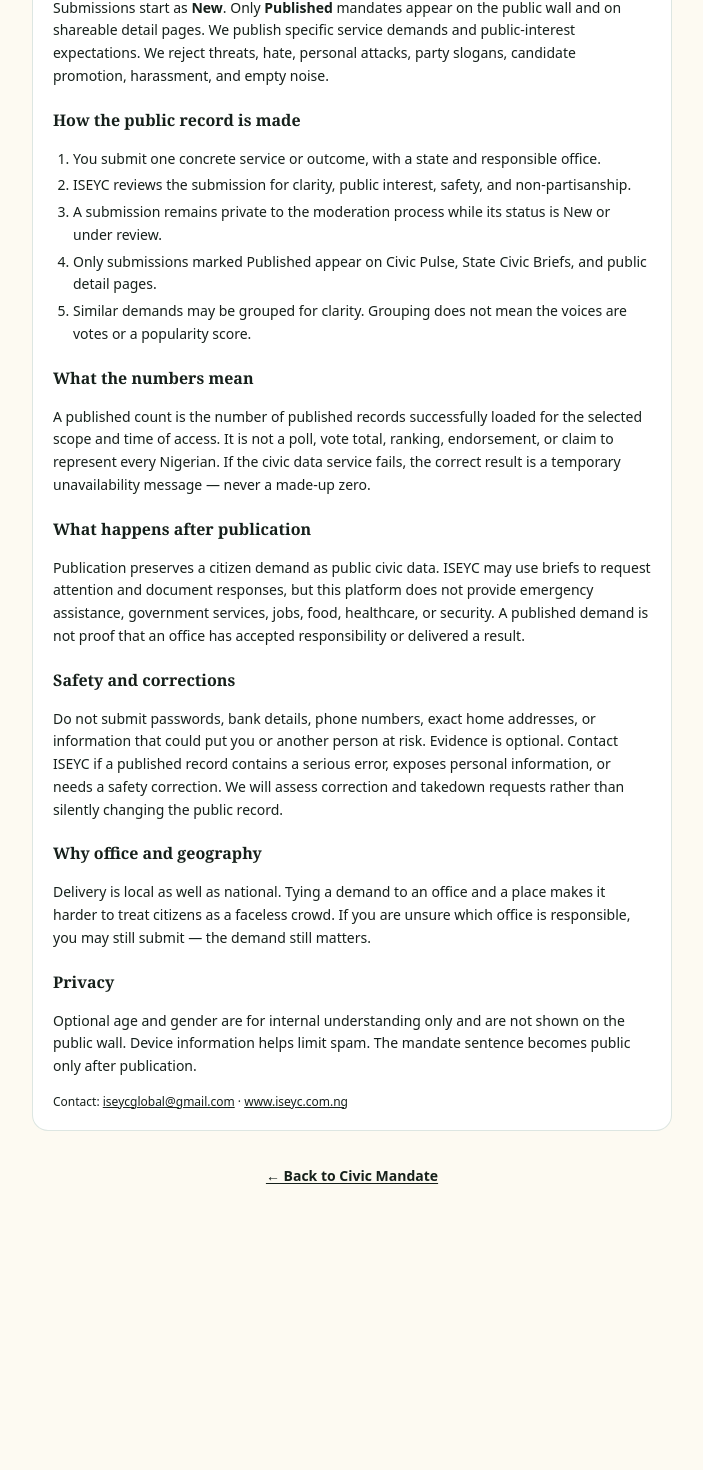
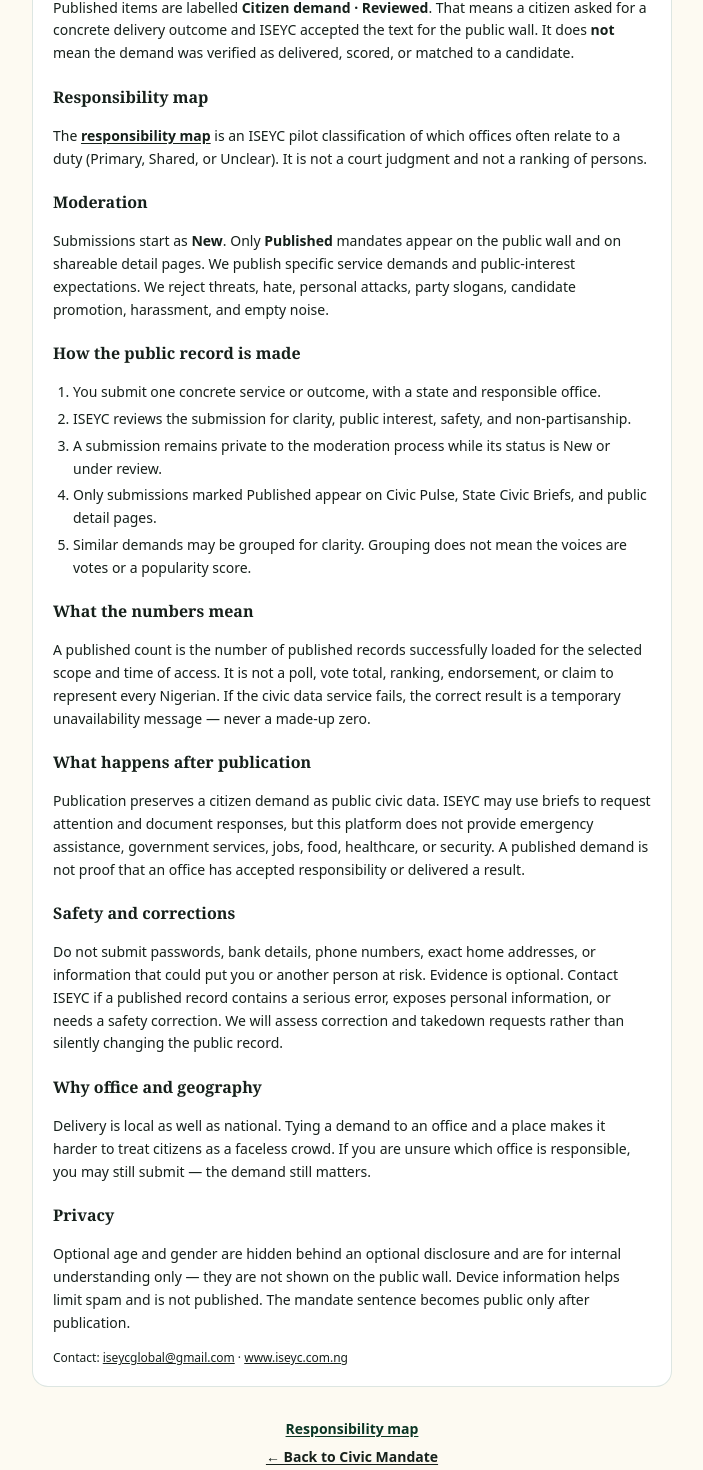
Before and after one commit to mrzulqarnainnadabo/2027-street-mandate, a Next.js app: page /about in a window 1280 px wide. Shown: the part 720-2190 px from the top of the page, without its empty margins (288-991 px from the left). Before the commit the page ends 1947 px from the top, so only its background shows below. Built offline with nearby package versions, Linux system fonts and the light colour scheme.

Commit message:
feat: freeze banner (opt-in env), methodology on about, map in hero
- FreezeBanner only when NEXT_PUBLIC_CIVIC_FREEZE=1 (off by default)
- About: statement class + responsibility map section
- Hero: link to /map
Still draft PR; no production merge.

```diff
--- a/app/about/page.tsx
+++ b/app/about/page.tsx
@@ -1,5 +1,6 @@
 import Link from "next/link";
 import { ISEYC_SEAL_SRC, ISEYC_WEB, ISEYC_EMAIL } from "@/lib/brand";
+import { PUBLISHED_DEMAND_LABEL } from "@/lib/record-classes";
 
 export const metadata = {
   title: "About & Non-Partisan Charter | ISEYC 2027 Civic Mandate",
@@ -49,6 +50,23 @@ export default function AboutPage() {
           <li>Not a substitute for INEC or any official institution</li>
           <li>Not a claim to speak for every Nigerian</li>
         </ul>
+
+        <h2 className="pt-1 font-display text-base font-bold text-forest-900">Record type</h2>
+        <p>
+          Published items are labelled <strong>{PUBLISHED_DEMAND_LABEL}</strong>. That means a citizen
+          asked for a concrete delivery outcome and ISEYC accepted the text for the public wall. It does{" "}
+          <strong>not</strong> mean the demand was verified as delivered, scored, or matched to a candidate.
+        </p>
+
+        <h2 className="pt-1 font-display text-base font-bold text-forest-900">Responsibility map</h2>
+        <p>
+          The{" "}
+          <Link href="/map" className="font-semibold underline underline-offset-2">
+            responsibility map
+          </Link>{" "}
+          is an ISEYC pilot classification of which offices often relate to a duty (Primary, Shared, or
+          Unclear). It is not a court judgment and not a ranking of persons.
+        </p>
 
         <h2 className="pt-1 font-display text-base font-bold text-forest-900">Moderation</h2>
         <p>
@@ -105,9 +123,9 @@ export default function AboutPage() {
 
         <h2 className="pt-1 font-display text-base font-bold text-forest-900">Privacy</h2>
         <p>
-          Optional age and gender are for internal understanding only and are not shown on the
-          public wall. Device information helps limit spam. The mandate sentence becomes public
-          only after publication.
+          Optional age and gender are hidden behind an optional disclosure and are for internal
+          understanding only — they are not shown on the public wall. Device information helps limit
+          spam and is not published. The mandate sentence becomes public only after publication.
         </p>
 
         <p className="text-xs text-forest-600">
@@ -122,7 +140,10 @@ export default function AboutPage() {
         </p>
       </div>
 
-      <p className="mt-8 text-center">
+      <p className="mt-8 flex flex-col items-center gap-2 text-center text-sm">
+        <Link href="/map" className="font-semibold text-forest-700 underline underline-offset-2">
+          Responsibility map
+        </Link>
         <Link href="/" className="text-sm font-semibold text-forest-600 underline underline-offset-2">
           ← Back to Civic Mandate
         </Link>
--- a/app/layout.tsx
+++ b/app/layout.tsx
@@ -1,6 +1,7 @@
 import type { Metadata, Viewport } from "next";
 import "./globals.css";
 import { LanguageProvider } from "@/components/LanguageProvider";
+import FreezeBanner from "@/components/FreezeBanner";
 
 export const metadata: Metadata = {
   title: "ISEYC 2027 Civic Mandate",
@@ -33,7 +34,10 @@ export default function RootLayout({ children }: { children: React.ReactNode })
   return (
     <html lang="en">
       <body className="min-h-screen bg-cream text-forest-900 antialiased">
-        <LanguageProvider>{children}</LanguageProvider>
+        <LanguageProvider>
+          <FreezeBanner />
+          {children}
+        </LanguageProvider>
       </body>
     </html>
   );
--- /dev/null
+++ b/components/FreezeBanner.tsx
@@ -0,0 +1,19 @@
+/**
+ * Optional election-period notice. Off unless NEXT_PUBLIC_CIVIC_FREEZE=1.
+ * Does not hide existing published demands. Does not rank candidates.
+ * LEGAL REVIEW REQUIRED before enabling near polling days.
+ */
+export default function FreezeBanner() {
+  if (process.env.NEXT_PUBLIC_CIVIC_FREEZE !== "1") return null;
+
+  return (
+    <div
+      role="status"
+      className="border-b border-gold-600/30 bg-forest-900 px-4 py-2.5 text-center text-[11px] leading-snug text-cream"
+    >
+      <strong className="text-gold-400">Civic notice.</strong> ISEYC is not running candidate rankings or
+      campaign promotions. This instrument records citizen demands on public office only. Counts are not
+      votes.
+    </div>
+  );
+}
--- a/components/Hero.tsx
+++ b/components/Hero.tsx
@@ -82,6 +82,9 @@ export default function Hero({
       <p className="mt-4 text-[11px] font-semibold text-forest-600">{t("hero.chooseDuty")}</p>
 
       <div className="mt-2 flex flex-wrap items-center justify-center gap-3 text-[11px]">
+        <Link href="/map" className="text-forest-600 underline underline-offset-2">
+          Responsibility map
+        </Link>
         <Link href="/brief" className="text-forest-600 underline underline-offset-2">
           {t("header.brief")}
         </Link>
```
